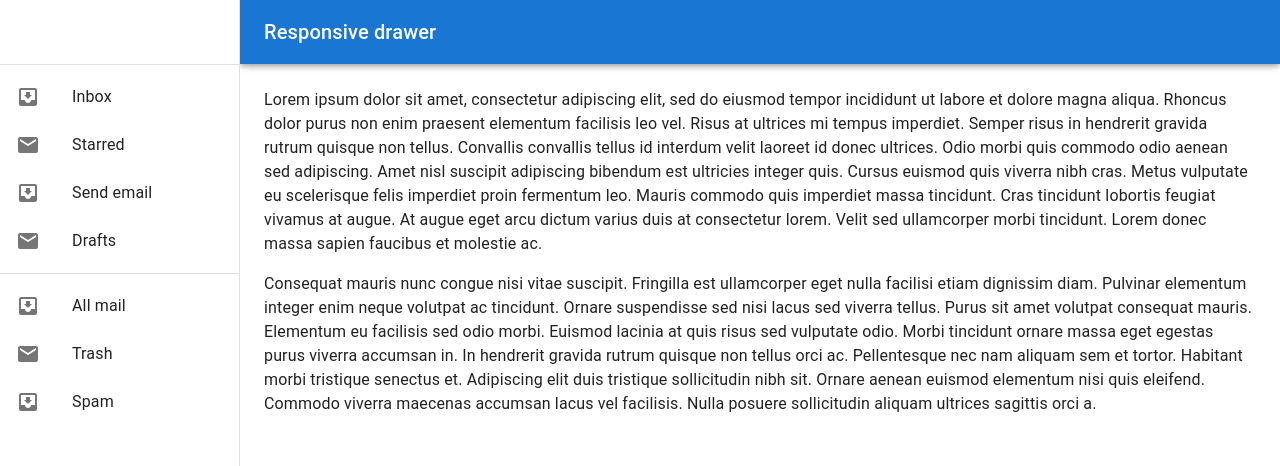
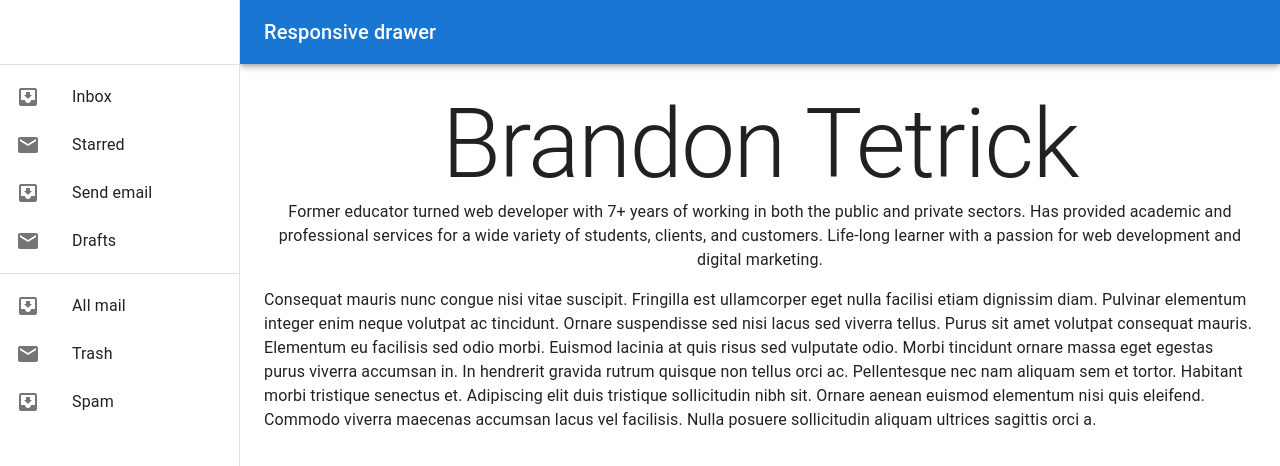
Before and after one commit to BT-WEBDEV/BT-Portfolio, a Next.js app: page / in a window 1280 px wide. Shown: the top 466 px of the page. Built offline with nearby package versions, Linux system fonts and the light colour scheme.

Commit message:
10/7/2022

```diff
--- a/package.json
+++ b/package.json
@@ -13,6 +13,7 @@
     "@emotion/styled": "^11.10.0",
     "@mui/icons-material": "^5.8.4",
     "@mui/material": "^5.10.0",
+    "contentful": "^9.2.5",
     "next": "12.2.4",
     "react": "18.2.0",
     "react-dom": "18.2.0"
--- a/pages/index.js
+++ b/pages/index.js
@@ -19,19 +19,13 @@ export default function Home() {
           component="main"
           sx={{ flexGrow: 1, p: 3, width: { sm: `calc(100% - ${drawerWidth}px)` } }}
         >
-          <Typography paragraph>
-            Lorem ipsum dolor sit amet, consectetur adipiscing elit, sed do eiusmod
-            tempor incididunt ut labore et dolore magna aliqua. Rhoncus dolor purus non
-            enim praesent elementum facilisis leo vel. Risus at ultrices mi tempus
-            imperdiet. Semper risus in hendrerit gravida rutrum quisque non tellus.
-            Convallis convallis tellus id interdum velit laoreet id donec ultrices.
-            Odio morbi quis commodo odio aenean sed adipiscing. Amet nisl suscipit
-            adipiscing bibendum est ultricies integer quis. Cursus euismod quis viverra
-            nibh cras. Metus vulputate eu scelerisque felis imperdiet proin fermentum
-            leo. Mauris commodo quis imperdiet massa tincidunt. Cras tincidunt lobortis
-            feugiat vivamus at augue. At augue eget arcu dictum varius duis at
-            consectetur lorem. Velit sed ullamcorper morbi tincidunt. Lorem donec massa
-            sapien faucibus et molestie ac.
+          <Typography variant="h1" align="center">
+          Brandon Tetrick
+          </Typography>
+          <Typography paragraph align="center">
+          Former educator turned web developer with 7+ years of working in both the public and private sectors.
+          Has provided academic and professional services for a wide variety of students, clients, and customers.
+          Life-long learner with a passion for web development and digital marketing.
           </Typography>
           <Typography paragraph>
             Consequat mauris nunc congue nisi vitae suscipit. Fringilla est ullamcorper
```
Also changed, not shown: components/appbar.js (deleted), 1 other file (tests, documents, lock files or other folders).
